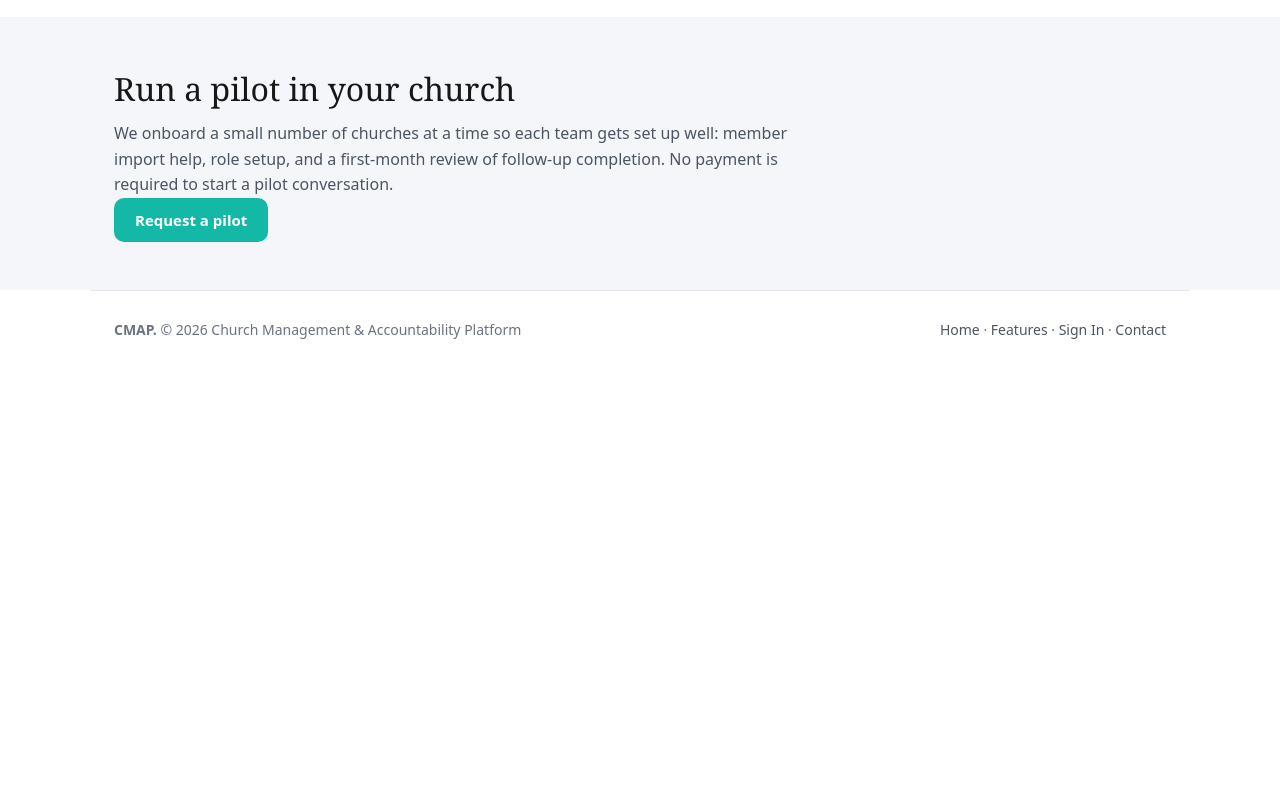
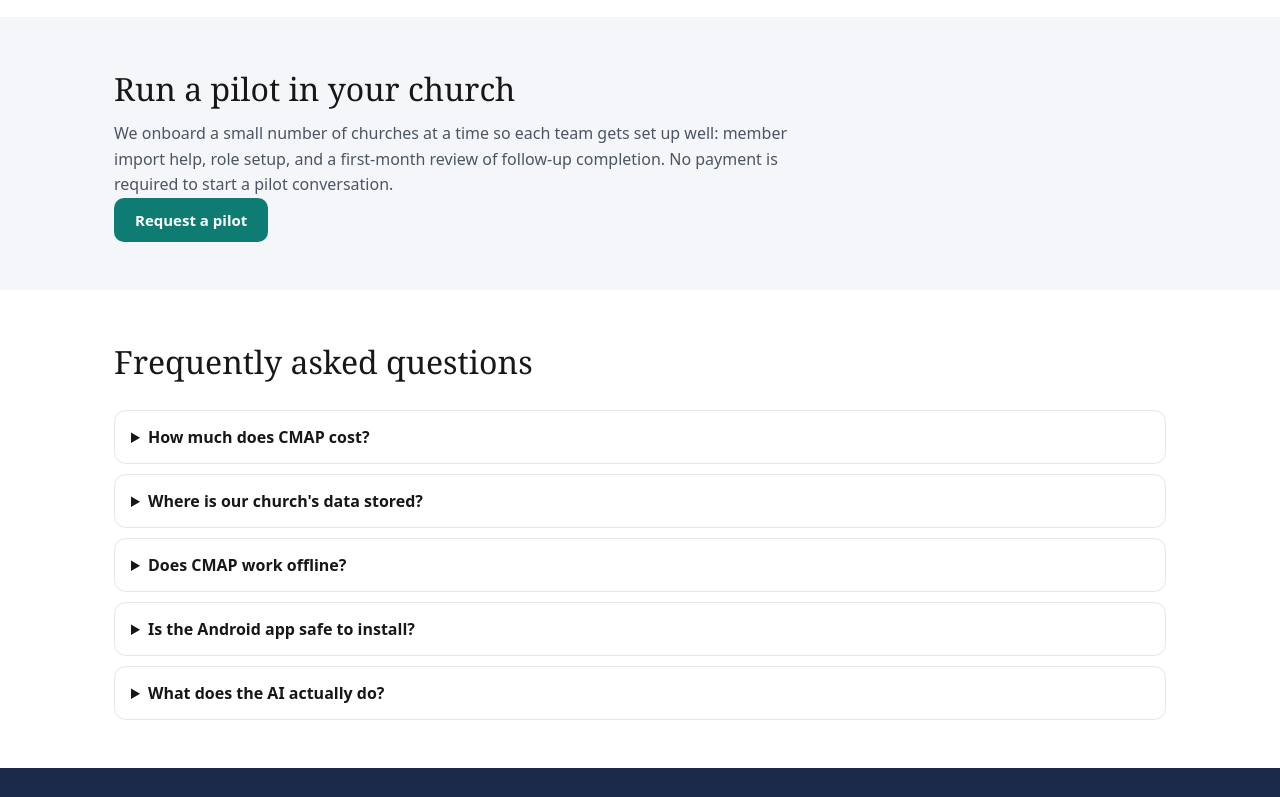
Before and after one commit to Chizzywizzy/HandsOnProject, a Next.js app in the folder cmap/: page / in a window 1280 px wide. Shown: the part 2000-2797 px from the top of the page. Before the commit the page ends 2368 px from the top, so only its background shows below. Built offline with nearby package versions, Linux system fonts and the light colour scheme.

Commit message:
Modernise landing: SEO, FAQ, contrast AA, final CTA

```diff
--- a/cmap/src/app/globals.css
+++ b/cmap/src/app/globals.css
@@ -66,8 +66,8 @@
 .lp-btn { display: inline-block; padding: 10px 20px; border-radius: 10px; font-weight: 700; font-size: 15px; text-decoration: none; border: 1px solid transparent; cursor: pointer; }
 .lp-btn-primary { background: var(--cmap-red); color: #fff; }
 .lp-btn-primary:hover { background: var(--cmap-red-dark); }
-.lp-btn-teal { background: var(--cmap-teal); color: #fff; }
-.lp-btn-teal:hover { background: var(--cmap-teal-dark); }
+.lp-btn-teal { background: var(--cmap-teal-dark); color: #fff; }
+.lp-btn-teal:hover { background: #0a5f57; }
 .lp-btn-ghost { border-color: var(--cmap-border); color: var(--cmap-ink); background: #fff; }
 .lp-btn-ghost:hover { border-color: var(--cmap-ink); }
 .lp-menu-btn { display: none; background: #fff; border: 1px solid var(--cmap-border); border-radius: 8px; padding: 8px 12px; font-size: 15px; }
@@ -101,6 +101,21 @@
 .lp-footer { border-top: 1px solid var(--cmap-border); padding-top: 28px; padding-bottom: 28px; color: var(--cmap-faint); font-size: 14px; }
 .lp-footer-row { display: flex; justify-content: space-between; gap: 16px; flex-wrap: wrap; }
 .lp-footer a { color: var(--cmap-muted); }
+
+/* Skip link for keyboard users. */
+.lp-skip { position: absolute; left: -9999px; top: 0; background: var(--cmap-navy); color: #fff; padding: 10px 16px; z-index: 100; border-radius: 0 0 8px 0; }
+.lp-skip:focus { left: 0; }
+
+/* FAQ (native details = keyboard accessible, no JS). */
+.lp-faq { margin-top: 24px; display: grid; gap: 10px; }
+.lp-faq details { border: 1px solid var(--cmap-border); border-radius: var(--cmap-radius); padding: 14px 16px; background: #fff; }
+.lp-faq summary { font-weight: 700; cursor: pointer; }
+.lp-faq p { color: var(--cmap-muted); font-size: 14px; line-height: 1.6; margin: 8px 0 0; }
+
+/* Final call-to-action band. */
+.lp-final { background: var(--cmap-navy); color: #fff; }
+.lp-final h2 { color: #fff; }
+.lp-final .lp-sub { color: #cbd5e1; }
 
 /* Login */
 .login-shell { min-height: 100dvh; display: flex; align-items: center; justify-content: center; padding: 24px; background: var(--cmap-soft); font-family: system-ui, sans-serif; }
--- a/cmap/src/app/layout.tsx
+++ b/cmap/src/app/layout.tsx
@@ -15,13 +15,31 @@
 });
 
 export const metadata: Metadata = {
+  metadataBase: new URL("https://neducmap-1207.netlify.app"),
   title: "CMAP – Church Management & Accountability Platform",
   description:
     "Manage members, attendance, events, tasks and reports with clear accountability. AI assists. Humans decide.",
+  alternates: { canonical: "/" },
   manifest: "/manifest.webmanifest",
   appleWebApp: { capable: true, title: "CMAP", statusBarStyle: "default" },
   icons: { icon: "/icons/icon-192.png", apple: "/icons/apple-touch-icon.png" },
   applicationName: "CMAP",
+  openGraph: {
+    title: "CMAP – Church Management & Accountability Platform",
+    description:
+      "Member records, attendance, follow-ups, tasks, and reports in one accountable system.",
+    url: "/",
+    siteName: "CMAP",
+    type: "website",
+    images: [{ url: "/icons/icon-512.png", width: 512, height: 512, alt: "CMAP app icon" }],
+  },
+  twitter: {
+    card: "summary",
+    title: "CMAP – Church Management & Accountability Platform",
+    description:
+      "Member records, attendance, follow-ups, tasks, and reports in one accountable system.",
+    images: ["/icons/icon-512.png"],
+  },
 };
 
 export const viewport: Viewport = {
--- a/cmap/src/app/page.tsx
+++ b/cmap/src/app/page.tsx
@@ -15,8 +15,11 @@
 export default function Home() {
   return (
     <div className="lp-wrap">
+      <a href="#main-content" className="lp-skip">
+        Skip to content
+      </a>
       <SiteNav />
-      <main>
+      <main id="main-content">
         <div className="lp-inner lp-hero">
           <div>
             <span className="lp-eyebrow">Church operations + accountability</span>
@@ -163,6 +166,73 @@
             </p>
           </div>
         </section>
+
+        <section className="lp-inner lp-section" aria-labelledby="faq-heading">
+          <h2 className="lp-h2" id="faq-heading">
+            Frequently asked questions
+          </h2>
+          <div className="lp-faq">
+            <details>
+              <summary>How much does CMAP cost?</summary>
+              <p>
+                Pilot conversations are free and carry no obligation. No fixed pricing is
+                published yet — contact us to discuss what your church needs.
+              </p>
+            </details>
+            <details>
+              <summary>Where is our church&apos;s data stored?</summary>
+              <p>
+                Records live in a managed hosted database. Access is role-based, and every
+                important change is written to an audit trail showing who did what.
+              </p>
+            </details>
+            <details>
+              <summary>Does CMAP work offline?</summary>
+              <p>
+                The public pages are cached for poor connections, but member records, tasks,
+                and reports need an internet connection — the app tells you clearly when
+                you are offline instead of showing stale data.
+              </p>
+            </details>
+            <details>
+              <summary>Is the Android app safe to install?</summary>
+              <p>
+                Yes — it is a signed release build produced from this project&apos;s public
+                source, distributed through our GitHub releases page. It needs internet
+                access because your records stay on the server.
+              </p>
+            </details>
+            <details>
+              <summary>What does the AI actually do?</summary>
+              <p>
+                Only one thing today: it drafts plain-language summaries of reports you
+                choose to summarize. Every summary is labeled AI-generated and must be
+                reviewed by a person — it never makes membership, pastoral, or financial
+                decisions.
+              </p>
+            </details>
+          </div>
+        </section>
+
+        <section className="lp-final">
+          <div className="lp-inner lp-section">
+            <h2 className="lp-h2">Bring order to your church office.</h2>
+            <p className="lp-sub">
+              Join a pilot, install the app, or sign in — every record stays accountable.
+            </p>
+            <div className="lp-cta-row">
+              <a
+                className="lp-btn lp-btn-teal"
+                href="mailto:ned.uz07@gmail.com?subject=CMAP%20pilot%20inquiry"
+              >
+                Start a pilot conversation
+              </a>
+              <Link className="lp-btn lp-btn-ghost" href="/login" style={{ background: "#fff" }}>
+                Sign In
+              </Link>
+            </div>
+          </div>
+        </section>
       </main>
       <footer className="lp-inner lp-footer">
         <div className="lp-footer-row">
--- /dev/null
+++ b/cmap/src/app/robots.ts
@@ -0,0 +1,10 @@
+import type { MetadataRoute } from "next";
+
+export default function robots(): MetadataRoute.Robots {
+  return {
+    rules: [
+      { userAgent: "*", allow: ["/", "/login"], disallow: ["/api/", "/dashboard", "/offline"] },
+    ],
+    sitemap: "https://neducmap-1207.netlify.app/sitemap.xml",
+  };
+}
--- /dev/null
+++ b/cmap/src/app/sitemap.ts
@@ -0,0 +1,8 @@
+import type { MetadataRoute } from "next";
+
+export default function sitemap(): MetadataRoute.Sitemap {
+  return [
+    { url: "https://neducmap-1207.netlify.app/", lastModified: new Date("2026-10-14") },
+    { url: "https://neducmap-1207.netlify.app/login", lastModified: new Date("2026-10-14") },
+  ];
+}
```
